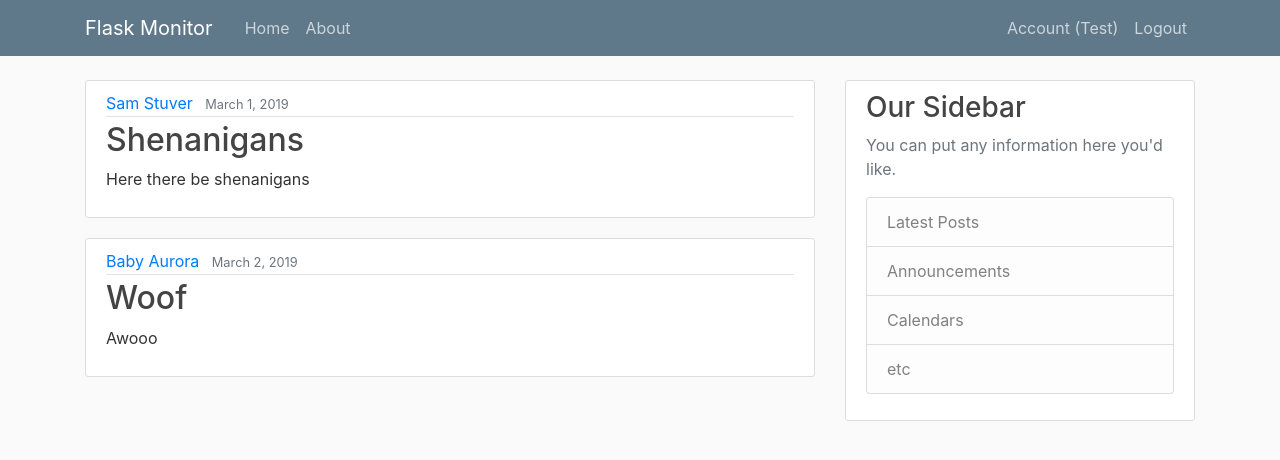
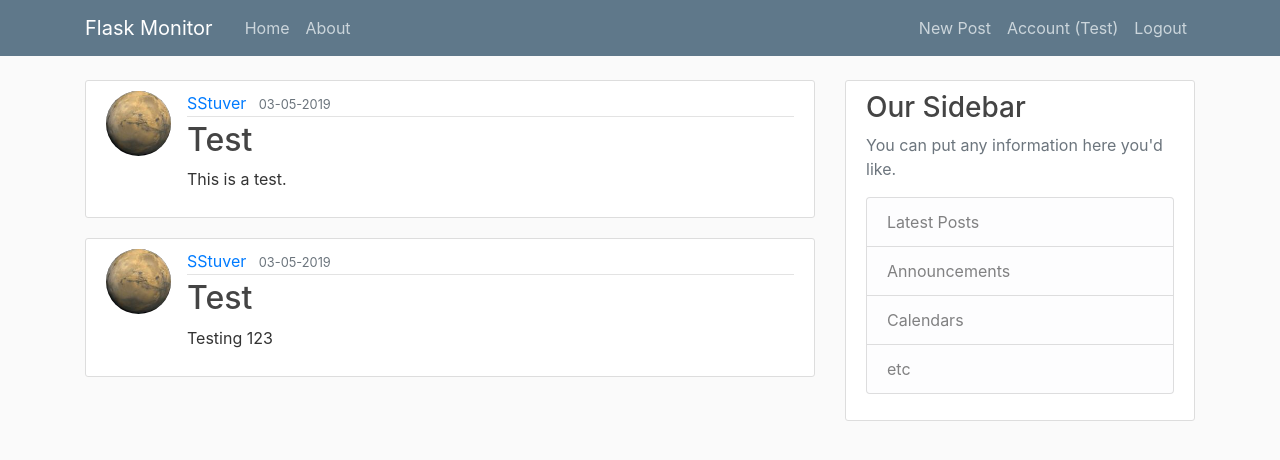
Before and after one commit to SamuelStuver/FlaskTest, a Flask app: page / in a window 1280 px wide. Shown: the top 460 px of the page. Run offline with Flask 2, Linux system fonts and the light colour scheme; a user stored in the database is signed in; data comes from the database, SQL or seed files in the repository; both versions use the stored data as it was after the commit; some libraries are stand-ins or nearby versions.

Commit message:
more stuff

```diff
--- a/Flask_Monitor/flaskmonitor/monitor/routes.py
+++ b/Flask_Monitor/flaskmonitor/monitor/routes.py
@@ -3,33 +3,16 @@ import secrets
 from PIL import Image
 from flask import render_template, url_for, flash, redirect, request
 from monitor import app, db, bcrypt
-from monitor.forms import RegistrationForm, LoginForm, UpdateAccountForm
+from monitor.forms import RegistrationForm, LoginForm, UpdateAccountForm, PostForm
 from monitor.models import User, Post
 from flask_login import login_user, current_user, logout_user, login_required
-
-
-posts = [
-
-    {
-        'author': 'Sam Stuver',
-        'title': 'Shenanigans',
-        'content': 'Here there be shenanigans',
-        'date_posted': 'March 1, 2019'
-    },
-    {
-        'author': 'Baby Aurora',
-        'title': 'Woof',
-        'content': 'Awooo',
-        'date_posted': 'March 2, 2019'
-    }
-
-]
 
 
 @app.route("/")
 @app.route("/home")
 def home():
-    return render_template('home.html', posts=posts, user=current_user)
+    posts = Post.query.all()
+    return render_template('home.html', posts=posts)
 
 
 @app.route("/about")
@@ -103,3 +86,16 @@ def account():
         form.email.data = current_user.email
     image_file = url_for('static', filename='profile_pics/' + current_user.image_file)
     return render_template('account.html', title='Account', image_file=image_file, form=form)
+
+
+@app.route("/post/new", methods=['GET', 'POST'])
+@login_required
+def new_post():
+    form = PostForm()
+    if form.validate_on_submit():
+        post = Post(title=form.title.data, content=form.content.data, author=current_user)
+        db.session.add(post)
+        db.session.commit()
+        flash("Your post has been created", 'success')
+        return redirect(url_for('home'))
+    return render_template('create_post.html', title='New Post', form=form)
--- a/Flask_Monitor/flaskmonitor/monitor/templates/home.html
+++ b/Flask_Monitor/flaskmonitor/monitor/templates/home.html
@@ -2,14 +2,15 @@
 {% block content %}
     {% for post in posts %}
         <article class="media content-section">
-          <div class="media-body">
-            <div class="article-metadata">
-              <a class="mr-2" href="#">{{ post.author }}</a>
-              <small class="text-muted">{{ post.date_posted }}</small>
+            <img class="rounded-circle article-img" src="{{ url_for('static', filename='profile_pics/' + post.author.image_file) }}">
+            <div class="media-body">
+                <div class="article-metadata">
+                    <a class="mr-2" href="#">{{ post.author.username }}</a>
+                    <small class="text-muted">{{ post.date_posted.strftime('%m-%d-%Y') }}</small>
+                </div>
+                <h2><a class="article-title" href="#">{{ post.title }}</a></h2>
+                <p class="article-content">{{ post.content }}</p>
             </div>
-            <h2><a class="article-title" href="#">{{ post.title }}</a></h2>
-            <p class="article-content">{{ post.content }}</p>
-          </div>
         </article>
     {% endfor %}
 {% endblock content %}
--- a/Flask_Monitor/flaskmonitor/monitor/templates/layout.html
+++ b/Flask_Monitor/flaskmonitor/monitor/templates/layout.html
@@ -30,6 +30,7 @@
                 <!-- Navbar Right Side -->
                 <div class="navbar-nav">
                     {% if current_user.is_authenticated %}
+                        <a class="nav-item nav-link" href="{{url_for('new_post')}}">New Post</a>
                         <a class="nav-item nav-link" href="{{url_for('account')}}">Account ({{current_user.username}})</a>
                         <a class="nav-item nav-link" href="{{ url_for('logout') }}">Logout</a>
                     {% else %}
```
Also changed, not shown: Flask_Monitor/flaskmonitor/monitor/forms.py (+6 -1 lines), Flask_Monitor/flaskmonitor/monitor/templates/create_post.html (added, +44 -0 lines), Flask_Monitor/flaskmonitor/monitor/site.db.
